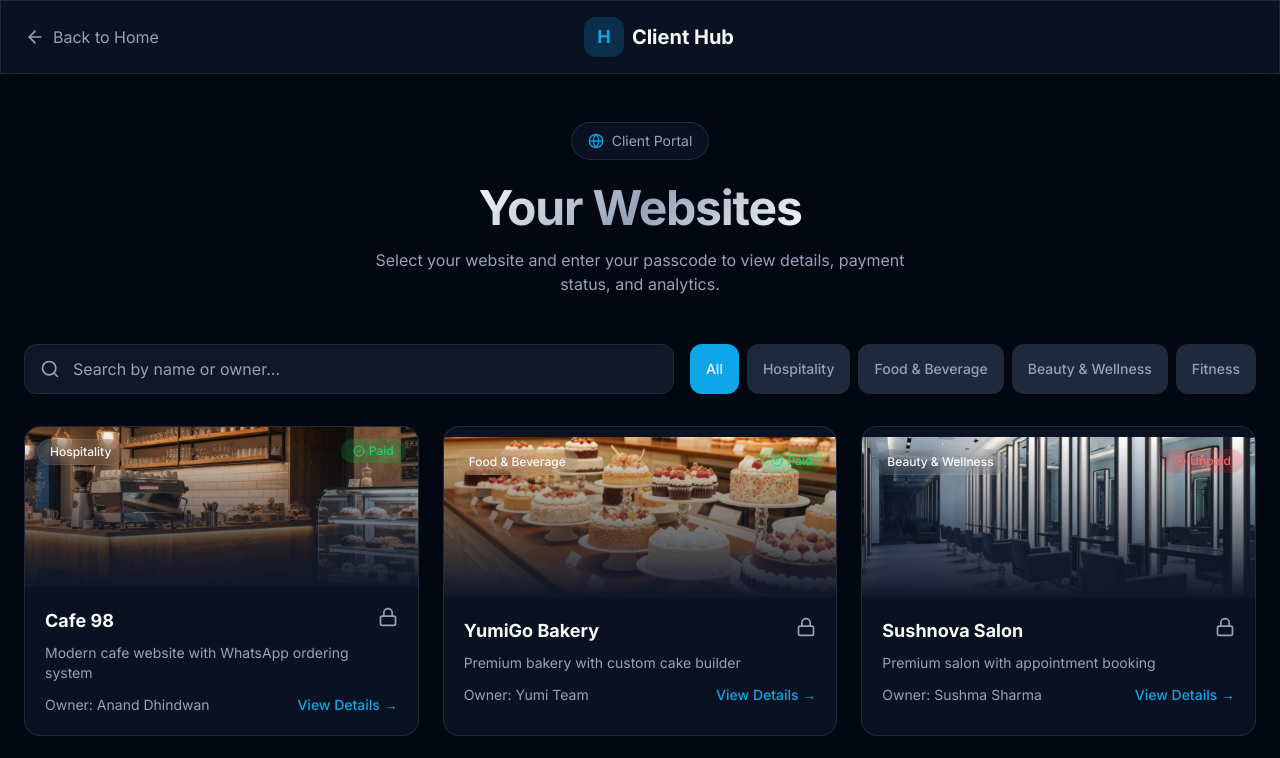
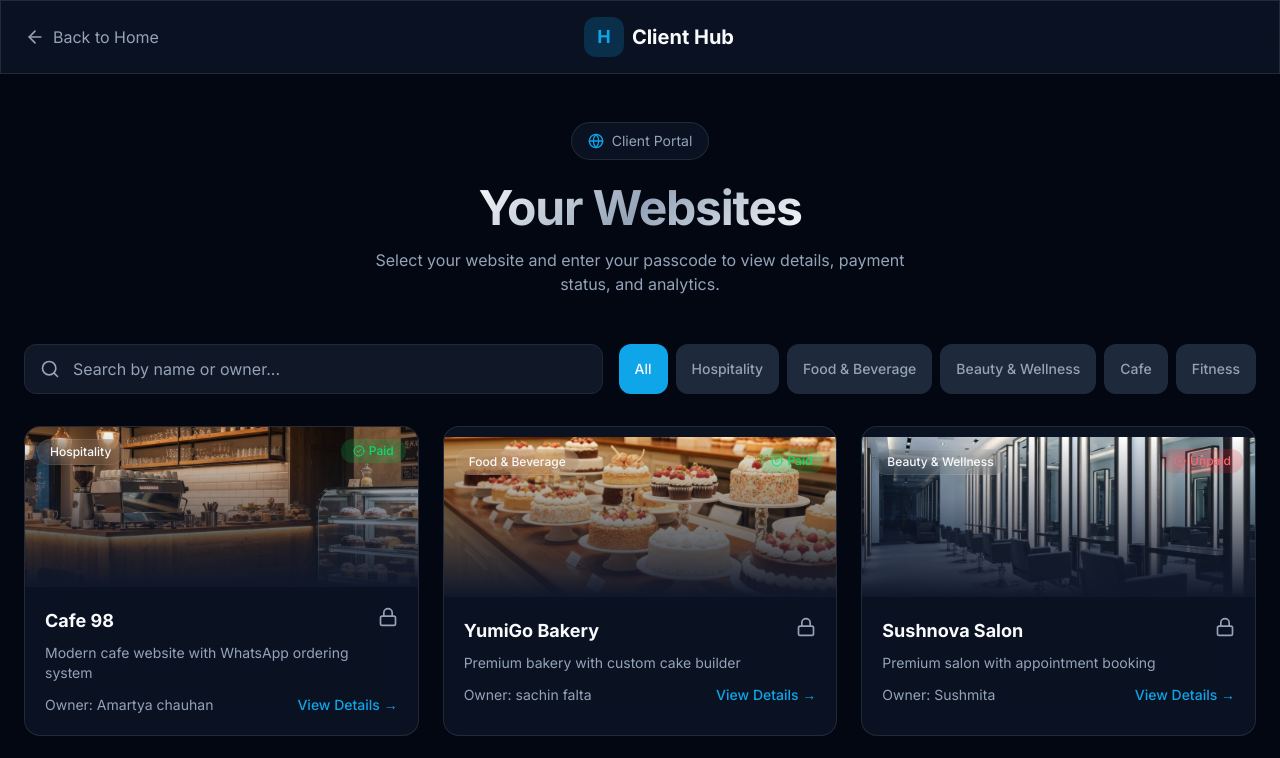
Before and after one commit to hitanshsharma12/hitech2.0, a Next.js app: page /clienthub in a window 1280 px wide. Shown: the top 758 px of the page. Built offline with nearby package versions, Linux system fonts and the light colour scheme.

Commit message:
names changed

```diff
--- a/app/clienthub/page.tsx
+++ b/app/clienthub/page.tsx
@@ -24,7 +24,7 @@ const clientWebsites = [
   {
     id: "cafe98",
     name: "Cafe 98",
-    owner: "Anand Dhindwan",
+    owner: "Amartya chauhan",
     website: "https://cafe-98.vercel.app/",
     image: "/cafe98.jpg",
     passcode: "cafe98",
@@ -40,7 +40,7 @@ const clientWebsites = [
   {
     id: "yumigo",
     name: "YumiGo Bakery",
-    owner: "Yumi Team",
+    owner: "sachin falta",
     website: "https://yumigo-mocha.vercel.app/",
     image: "/yumigo.jpg",
     passcode: "yumigo123",
@@ -56,7 +56,7 @@ const clientWebsites = [
   {
     id: "sushnova",
     name: "Sushnova Salon",
-    owner: "Sushma Sharma",
+    owner: "Sushmita",
     website: "https://sushnova.vercel.app/",
     image: "/salon.jpg",
     passcode: "salon2024",
@@ -81,7 +81,7 @@ const clientWebsites = [
     lastPayment: "1-6-2026",
     nextDue: "1-7-2026",
     status: "Active",
-    category: "Hospitality",
+    category: "Cafe",
     visitors: "15K",
     description: "Modern cafe website with smooth UI",
   },
```
